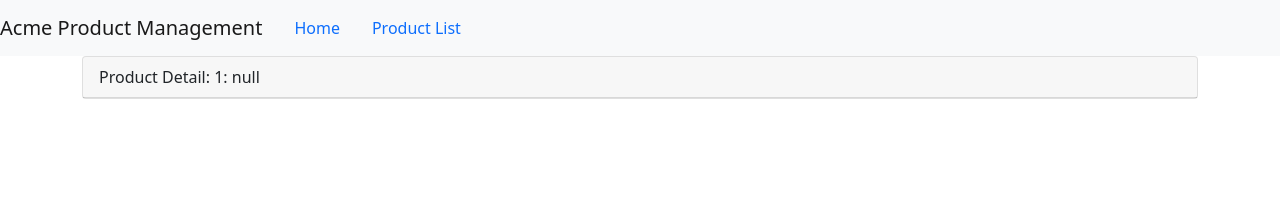
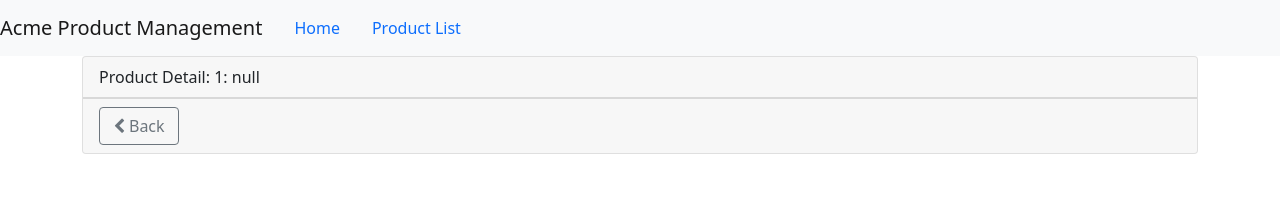
Before and after one commit to 3quanimity/Deborah-Kurata-Pulralsight-Angular-Course, an Angular app: page /products/1 in a window 1280 px wide. Shown: the top 203 px of the page. Built offline with nearby package versions, Linux system fonts and the light colour scheme.

Commit message:
activating a route with code

```diff
--- a/src/app/products/product-detail.component.html
+++ b/src/app/products/product-detail.component.html
@@ -1,5 +1,14 @@
 <div class="card">
-    <div class="card-header">
-        {{pageTitle + ': ' + product?.productName}}
-    </div>
+  <div class="card-header">
+    {{ pageTitle + ": " + product?.productName }}
+  </div>
+  <div class="card-footer">
+    <button
+      class="btn btn-outline-secondary"
+      style="width: 80px"
+      (click)="onBack()"
+    >
+      <i class="fa fa-chevron-left"></i> Back
+    </button>
+  </div>
 </div>
```
